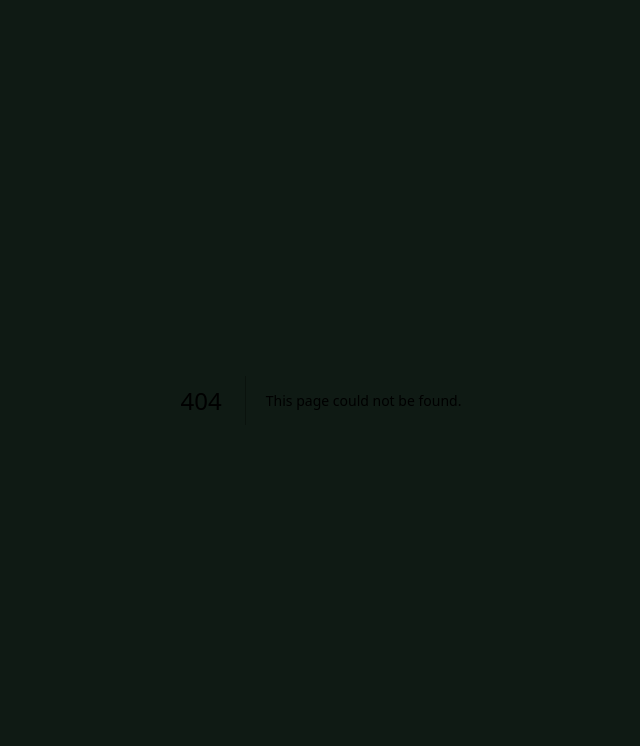
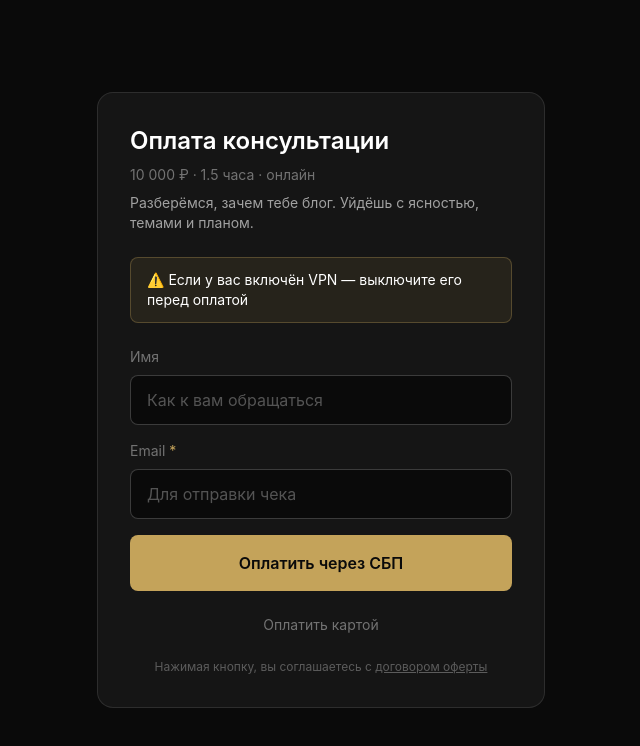
Before and after one commit to kosmakarov/agency-form, a Next.js app: page /consult/pay in a window 1280 px wide. Before the commit this address had no page. Shown: the top 746 px of the page, without its empty margins (319-959 px from the left). Built offline with nearby package versions, Linux system fonts and the light colour scheme.

Commit message:
Add direct payment page /consult/pay

```diff
--- /dev/null
+++ b/src/app/consult/pay/page.tsx
@@ -0,0 +1,123 @@
+'use client'
+
+import { useState } from 'react'
+import Link from 'next/link'
+
+export default function DirectPayPage() {
+  const [name, setName] = useState('')
+  const [email, setEmail] = useState('')
+  const [isLoading, setIsLoading] = useState(false)
+  const [error, setError] = useState('')
+
+  const handlePayment = async (paymentMethod: 'sbp' | 'bank_card') => {
+    setError('')
+
+    if (!email) {
+      setError('Укажите email для отправки чека')
+      return
+    }
+
+    setIsLoading(true)
+
+    try {
+      const response = await fetch('/api/payment/create', {
+        method: 'POST',
+        headers: { 'Content-Type': 'application/json' },
+        body: JSON.stringify({ name, email, paymentMethod }),
+      })
+
+      const data = await response.json()
+
+      if (data.confirmationUrl) {
+        window.location.href = data.confirmationUrl
+      } else {
+        console.error('Payment error:', data)
+        setError(data.error || 'Ошибка создания платежа')
+        setIsLoading(false)
+      }
+    } catch (err) {
+      setError('Ошибка соединения. Попробуйте ещё раз.')
+      setIsLoading(false)
+    }
+  }
+
+  return (
+    <main className="min-h-screen bg-[#0a0a0a] text-white flex items-center justify-center p-4">
+      <div className="bg-[#151515] border border-white/10 rounded-2xl p-6 sm:p-8 max-w-md w-full">
+        <h1 className="text-2xl font-semibold mb-2">Оплата консультации</h1>
+        <p className="text-white/40 text-sm mb-2">10 000 ₽ · 1.5 часа · онлайн</p>
+        <p className="text-white/60 text-sm mb-6">
+          Разберёмся, зачем тебе блог. Уйдёшь с ясностью, темами и планом.
+        </p>
+
+        {/* VPN Warning */}
+        <div className="bg-gold/10 border border-gold/30 rounded-lg px-4 py-3 mb-6">
+          <p className="text-white text-sm">
+            ⚠️ Если у вас включён VPN — выключите его перед оплатой
+          </p>
+        </div>
+
+        <div className="space-y-4">
+          <div>
+            <label htmlFor="name" className="block text-sm text-white/40 mb-2">
+              Имя
+            </label>
+            <input
+              type="text"
+              id="name"
+              value={name}
+              onChange={(e) => setName(e.target.value)}
+              className="w-full px-4 py-3 rounded-lg bg-[#0a0a0a] border border-white/20 text-white placeholder-white/30 focus:border-gold focus:outline-none transition-colors"
+              placeholder="Как к вам обращаться"
+            />
+          </div>
+
+          <div>
+            <label htmlFor="email" className="block text-sm text-white/40 mb-2">
+              Email <span className="text-gold">*</span>
+            </label>
+            <input
+              type="email"
+              id="email"
+              value={email}
+              onChange={(e) => setEmail(e.target.value)}
+              className="w-full px-4 py-3 rounded-lg bg-[#0a0a0a] border border-white/20 text-white placeholder-white/30 focus:border-gold focus:outline-none transition-colors"
+              placeholder="Для отправки чека"
+            />
+          </div>
+
+          {error && (
+            <p className="text-red-400 text-sm">{error}</p>
+          )}
+
+          {/* SBP Button - Primary */}
+          <button
+            type="button"
+            onClick={() => handlePayment('sbp')}
+            disabled={isLoading}
+            className="w-full bg-gold hover:bg-gold-light disabled:bg-gold/50 text-[#0a0a0a] font-semibold py-4 rounded-lg transition-colors duration-200"
+          >
+            {isLoading ? 'Переход к оплате...' : 'Оплатить через СБП'}
+          </button>
+
+          {/* Card Button - Secondary */}
+          <button
+            type="button"
+            onClick={() => handlePayment('bank_card')}
+            disabled={isLoading}
+            className="w-full text-white/40 hover:text-white text-sm py-2 transition-colors"
+          >
+            Оплатить картой
+          </button>
+
+          <p className="text-white/30 text-xs text-center">
+            Нажимая кнопку, вы соглашаетесь с{' '}
+            <Link href="/offer" className="underline hover:text-white">
+              договором оферты
+            </Link>
+          </p>
+        </div>
+      </div>
+    </main>
+  )
+}
```
